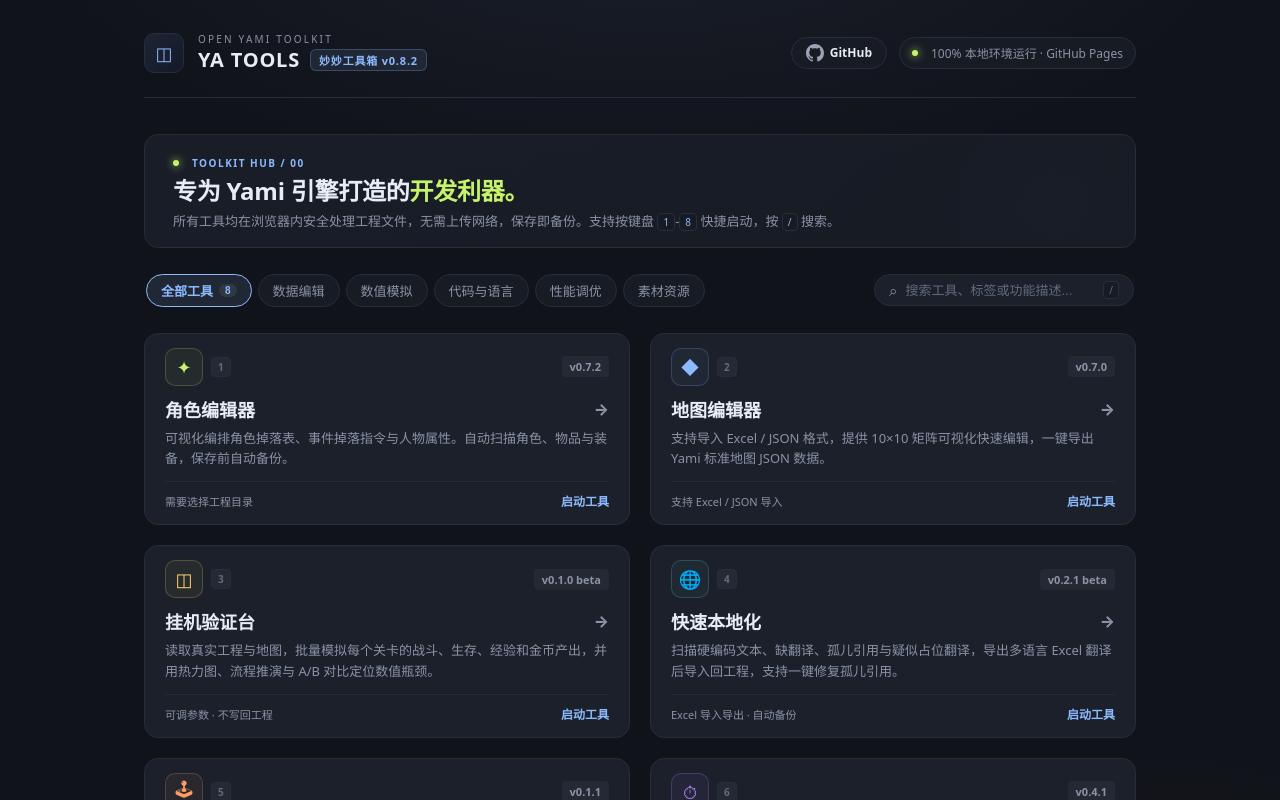
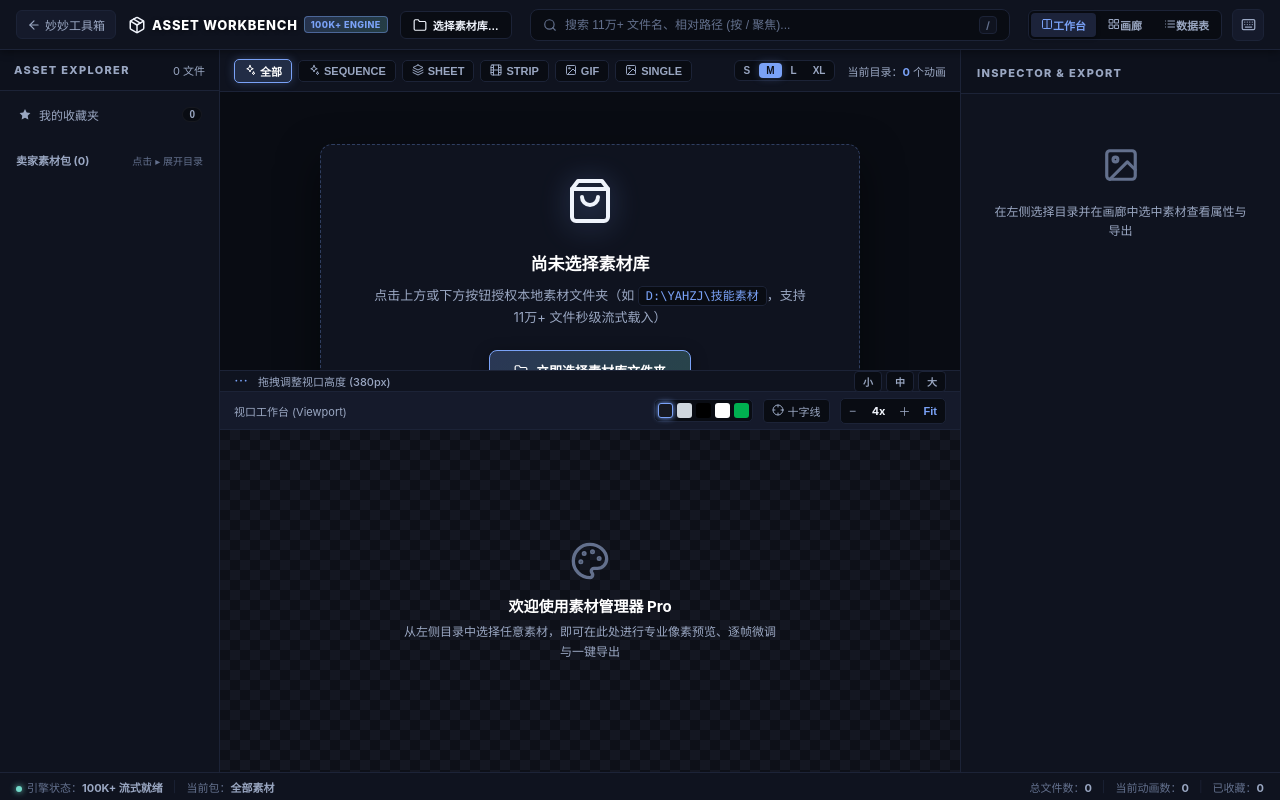
Before and after one commit to bajibaji/yami-tools, a React (Vite) app: page /#/asset-manager in a window 1280 px wide. Before the commit this address led to /#/. Shown: the top 800 px of the page. Built offline with nearby package versions, Linux system fonts and the light colour scheme; what gifenc would draw is missing.

Commit message:
feat(asset-manager): 支持画廊缩略图S/M/L/XL四档调节与视口工作台高度持久化记住

```diff
--- a/src/asset/comps.jsx
+++ b/src/asset/comps.jsx
@@ -231,7 +231,7 @@
   return null
 }
 
-export const GalleryCard = memo(function GalleryCard ({ anim, selected, isFav, onSelect, onToggleFav }) {
+export const GalleryCard = memo(function GalleryCard ({ anim, selected, isFav, thumbSize = 84, onSelect, onToggleFav }) {
   const [hover, setHover] = useState(false)
   const [previewGifUrl, setPreviewGifUrl] = useState(() => gifPreviewUrl(anim.previewEntry))
 
@@ -280,7 +280,7 @@
         {hover && previewGifUrl ? (
           <img src={previewGifUrl} className="gallery-thumb-img" alt="" />
         ) : (
-          <Thumb entry={anim.entry} size={84} className="gallery-thumb-img" thumbSpec={(anim.type === 'strip' || anim.type === 'sheet') ? GRID_THUMB_SPEC : null} />
+          <Thumb entry={anim.entry} size={thumbSize} className="gallery-thumb-img" thumbSpec={(anim.type === 'strip' || anim.type === 'sheet') ? GRID_THUMB_SPEC : null} />
         )}
 
         <div className="gallery-badges">
--- a/src/pages/AssetManagerPage.jsx
+++ b/src/pages/AssetManagerPage.jsx
@@ -129,6 +129,13 @@
   // 视图状态
   const [viewLayout, setViewLayout] = useState('split') // 'split' | 'gallery' | 'table'
   const [typeFilter, setTypeFilter] = useState('all')
+  const [cardSize, setCardSize] = useState(() => {
+    return localStorage.getItem('am_card_size') || 'M'
+  })
+  const handleCardSizeChange = (sz) => {
+    setCardSize(sz)
+    localStorage.setItem('am_card_size', sz)
+  }
   const [query, setQuery] = useState('')
   const [queryInput, setQueryInput] = useState('')
   const [subdirVisible, setSubdirVisible] = useState({})
@@ -1035,8 +1042,24 @@
                 ))}
               </div>
 
-              <div className="catalog-stats-meta">
-                <span>当前目录：<strong>{filteredAnims.length}</strong> 个动画 {loadingDir ? ' (检索中…)' : ''}</span>
+              <div className="catalog-right-controls" style={{ display: 'flex', alignItems: 'center', gap: 12 }}>
+                <div className="card-size-switcher" title="缩略图尺寸档位">
+                  {['S', 'M', 'L', 'XL'].map(sz => (
+                    <button
+                      key={sz}
+                      type="button"
+                      className={`size-pill-btn ${cardSize === sz ? 'active' : ''}`}
+                      onClick={() => handleCardSizeChange(sz)}
+                      title={`缩略图尺寸：${sz}`}
+                    >
+                      {sz}
+                    </button>
+                  ))}
+                </div>
+
+                <div className="catalog-stats-meta">
+                  <span>当前目录：<strong>{filteredAnims.length}</strong> 个动画 {loadingDir ? ' (检索中…)' : ''}</span>
+                </div>
               </div>
             </div>
 
@@ -1071,11 +1094,12 @@
               {/* 画廊网格 */}
               {phase === 'ready' && viewLayout !== 'table' && filteredAnims.length > 0 && (
                 <>
-                  <div className="pro-gallery-grid">
+                  <div className={`pro-gallery-grid grid-size-${cardSize.toLowerCase()}`}>
                     {visibleAnims.map(anim => (
                       <GalleryCard
                         key={anim.id}
                         anim={anim}
+                        thumbSize={cardSize === 'S' ? 64 : cardSize === 'L' ? 128 : cardSize === 'XL' ? 170 : 84}
                         selected={anim.id === selectedId}
                         isFav={favAnims.has(anim.id)}
                         onSelect={setSelectedId}
--- a/src/styles/app.css
+++ b/src/styles/app.css
@@ -1397,11 +1397,79 @@
   transform: translateY(-2px);
 }
 
-/* 画廊网格 */
+/* 画廊网格与卡片尺寸档位 */
 .pro-gallery-grid {
   display: grid;
   grid-template-columns: repeat(auto-fill, minmax(132px, 1fr));
   gap: 12px;
+  transition: all 0.15s ease;
+}
+
+.pro-gallery-grid.grid-size-s {
+  grid-template-columns: repeat(auto-fill, minmax(104px, 1fr));
+  gap: 8px;
+}
+.pro-gallery-grid.grid-size-s .gallery-thumb-wrap {
+  height: 72px;
+}
+
+.pro-gallery-grid.grid-size-m {
+  grid-template-columns: repeat(auto-fill, minmax(132px, 1fr));
+  gap: 12px;
+}
+.pro-gallery-grid.grid-size-m .gallery-thumb-wrap {
+  height: 96px;
+}
+
+.pro-gallery-grid.grid-size-l {
+  grid-template-columns: repeat(auto-fill, minmax(180px, 1fr));
+  gap: 14px;
+}
+.pro-gallery-grid.grid-size-l .gallery-thumb-wrap {
+  height: 136px;
+}
+
+.pro-gallery-grid.grid-size-xl {
+  grid-template-columns: repeat(auto-fill, minmax(230px, 1fr));
+  gap: 16px;
+}
+.pro-gallery-grid.grid-size-xl .gallery-thumb-wrap {
+  height: 176px;
+}
+
+/* 缩略图档位选择器组件 */
+.card-size-switcher {
+  display: inline-flex;
+  align-items: center;
+  background: var(--am-bg);
+  border: 1px solid var(--am-border);
+  border-radius: 6px;
+  padding: 2px;
+  gap: 2px;
+}
+
+.size-pill-btn {
+  background: none;
+  border: none;
+  color: var(--am-text-dim);
+  font-size: 10px;
+  font-weight: 700;
+  padding: 2px 7px;
+  border-radius: 4px;
+  cursor: pointer;
+  transition: all 0.1s ease;
+}
+
+.size-pill-btn:hover {
+  color: #fff;
+  background: var(--am-bg-subtle);
+}
+
+.size-pill-btn.active {
+  background: var(--am-accent);
+  color: #0b0f19;
+  font-weight: 800;
+  box-shadow: 0 0 8px var(--am-accent-glow);
 }
 
 .gallery-card {
```
